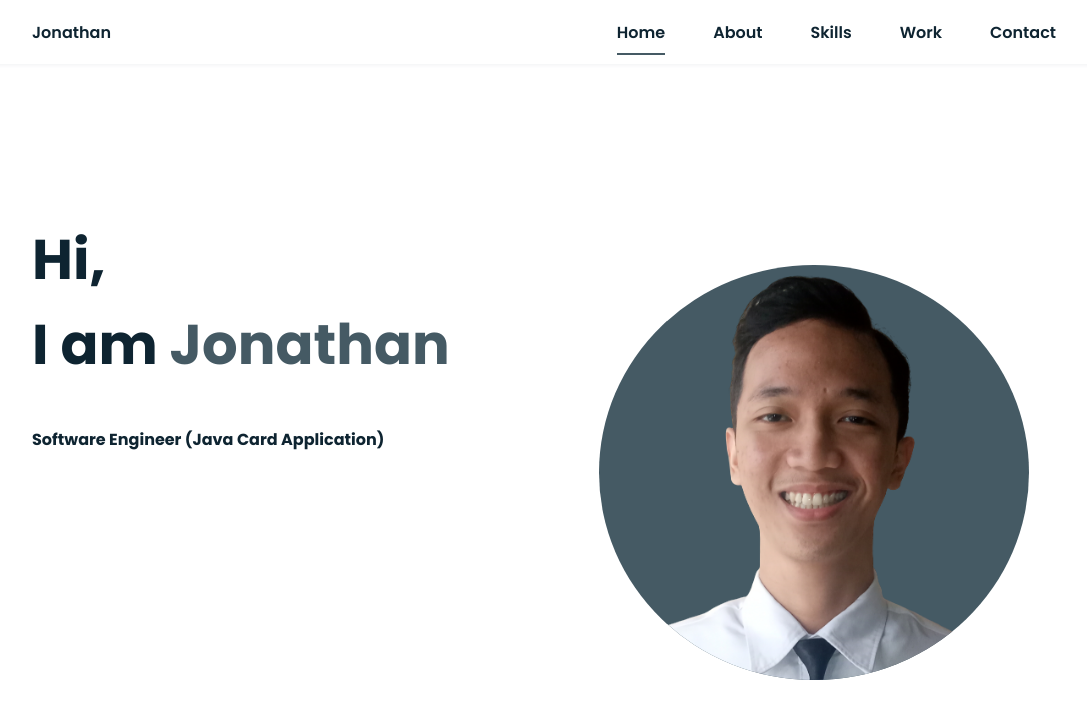
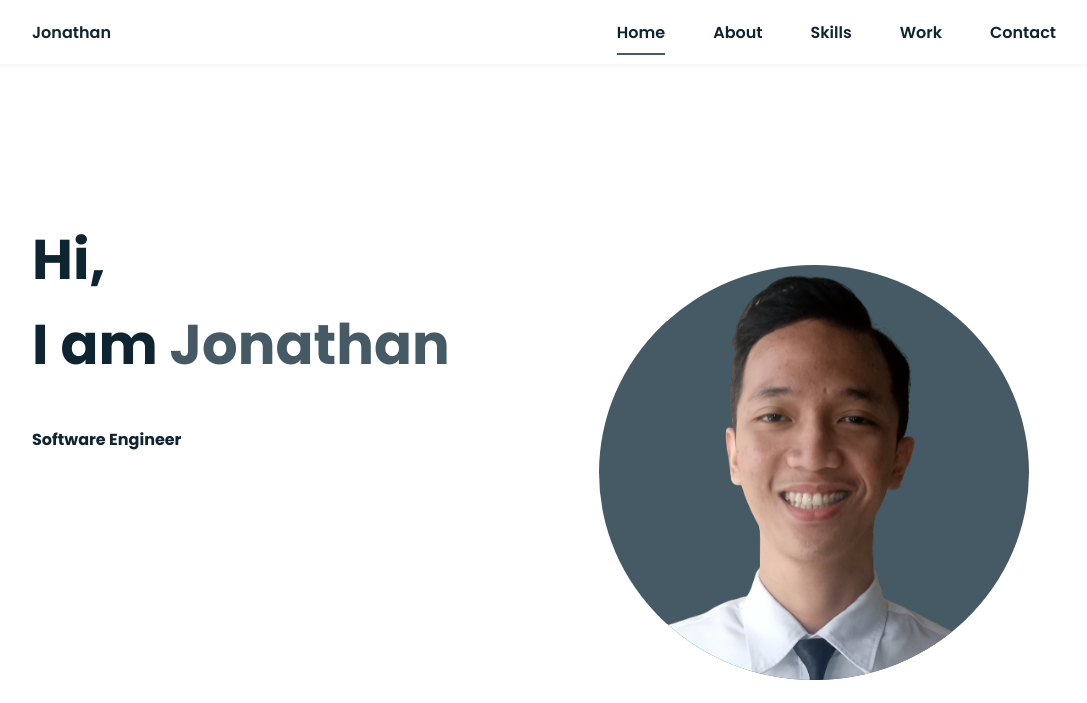
Before and after one commit to jonathangloria/jonathangloria.github.io, a plain HTML site: page index.html in a window 1280 px wide. Shown: the top 703 px of the page, without its empty margins (96-1183 px from the left). Drawn offline with nearby package versions, Linux system fonts and the light colour scheme.

Commit message:
Update index.html

```diff
--- a/index.html
+++ b/index.html
@@ -40,7 +40,7 @@
             <section class="home bd-grid" id="home">
                 <div class="home__data">
                     <h1 class="home__title">Hi,<br>I am <span class="home__title-color">Jonathan</span><br></h1>
-                    <h2 class="home__title_small">Software Engineer (Java Card Application)</h2>
+                    <h2 class="home__title_small">Software Engineer</h2>
 
 <!--                     <a href="./assets/file/Resume-Jonathan Imago.pdf" target="_blank" class="button">My Resume</a> -->
                 </div>
@@ -66,7 +66,7 @@
 
                     <div>
                         <h2 class="about__subtitle">I am Jonathan Gloriawn</h2>
-                        <p class="about__text">I'm an RnD software engineer in <a href="https://www.idemia.com/">IDEMIA</a>, a multinational company engaged in identity technologies. I have handled projects from many leading telecommunication and payment companies around the world, such as RuPay (India), Altice (USA), Singtel (Singapore), SK Telecom (South Korea), and Telefonica (Spain). I'm experienced in developing, testing, and fixing software using various programming languages and tools such as Java, Java Card, SonarQube, JUnit, TestNG, Python unittest, Jenkins, JaCoCo, etc. I also have interests in back-end development using Spring Boot and Golang (Go Language).</p>
+                        <p class="about__text">I'm an RnD software engineer in <a href="https://www.idemia.com/">IDEMIA</a>, a multinational company engaged in identity technologies. I have handled projects from many leading telecommunication and payment companies around the world, such as RuPay (India), Altice (USA), Singtel (Singapore), SK Telecom (South Korea), and Telefonica (Spain). I'm experienced in developing, testing, and fixing software using various programming languages and tools such as Java, Java Card, SonarQube, JUnit, TestNG, Python unittest, Jenkins, JaCoCo, etc. I also have interests in back-end development using Spring Boot and Golang (Go Language). I have developed some web services/API projects using Spring Boot, such as Survey Question API and Currency Exchange API, and using Golang such as Simple Bank API.</p>
                     </div>
                 </div>
             </section>
```
